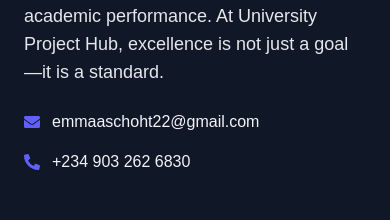
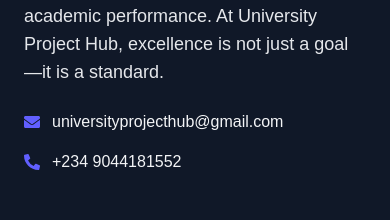
Before and after one commit to OgunwandeBukunmi/universityhub, a Next.js app: page /about in a window 390 px wide. Shown: the part 1050-1270 px from the top of the page. Built offline with nearby package versions, Linux system fonts and the light colour scheme; a web font is replaced by a local one.

Commit message:
phone number and email changes

```diff
--- a/src/app/about/page.tsx
+++ b/src/app/about/page.tsx
@@ -36,11 +36,11 @@
           <div className="space-y-4">
             <div className="flex items-center gap-3 text-gray-100">
               <FaEnvelope className="text-indigo-500" />
-              <span>emmaaschoht22@gmail.com</span>
+              <span>universityprojecthub@gmail.com</span>
             </div>
             <div className="flex items-center gap-3 text-gray-100">
               <FaPhoneAlt className="text-indigo-500" />
-              <span>+234 903 262 6830</span>
+              <span>+234 9044181552</span>
             </div>
           </div>
         </div>
```
